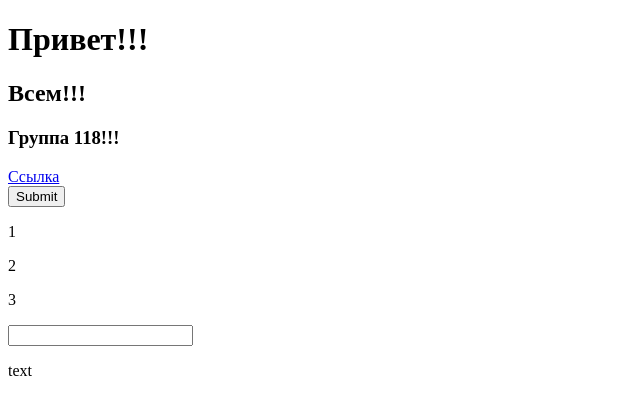
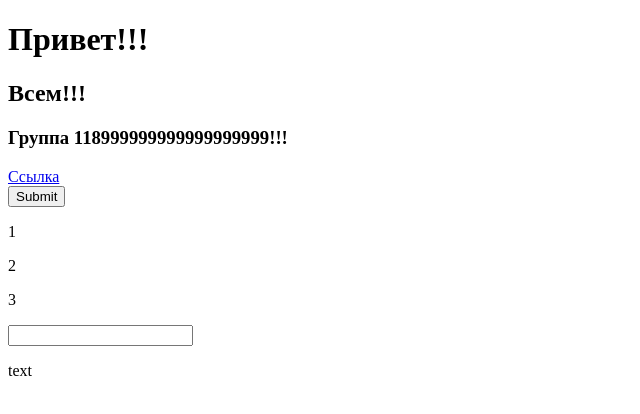
Before and after one commit to technopolis86/web_4, a plain HTML site: page main.html in a window 1280 px wide. Shown: the whole page, without its empty margins (0-640 px from the left). Drawn offline with Linux system fonts and the light colour scheme.

Commit message:
Update main.html2

```diff
--- a/main.html
+++ b/main.html
@@ -10,7 +10,7 @@
 <body>
     <h1>Привет!!!</h1>
     <h2>Всем!!!</h2>
-    <h3>Группа 118!!!</h3>
+    <h3>Группа 118999999999999999999!!!</h3>
     <a href="https://git-scm.com/download/win">Ссылка</a>
 
 
```
